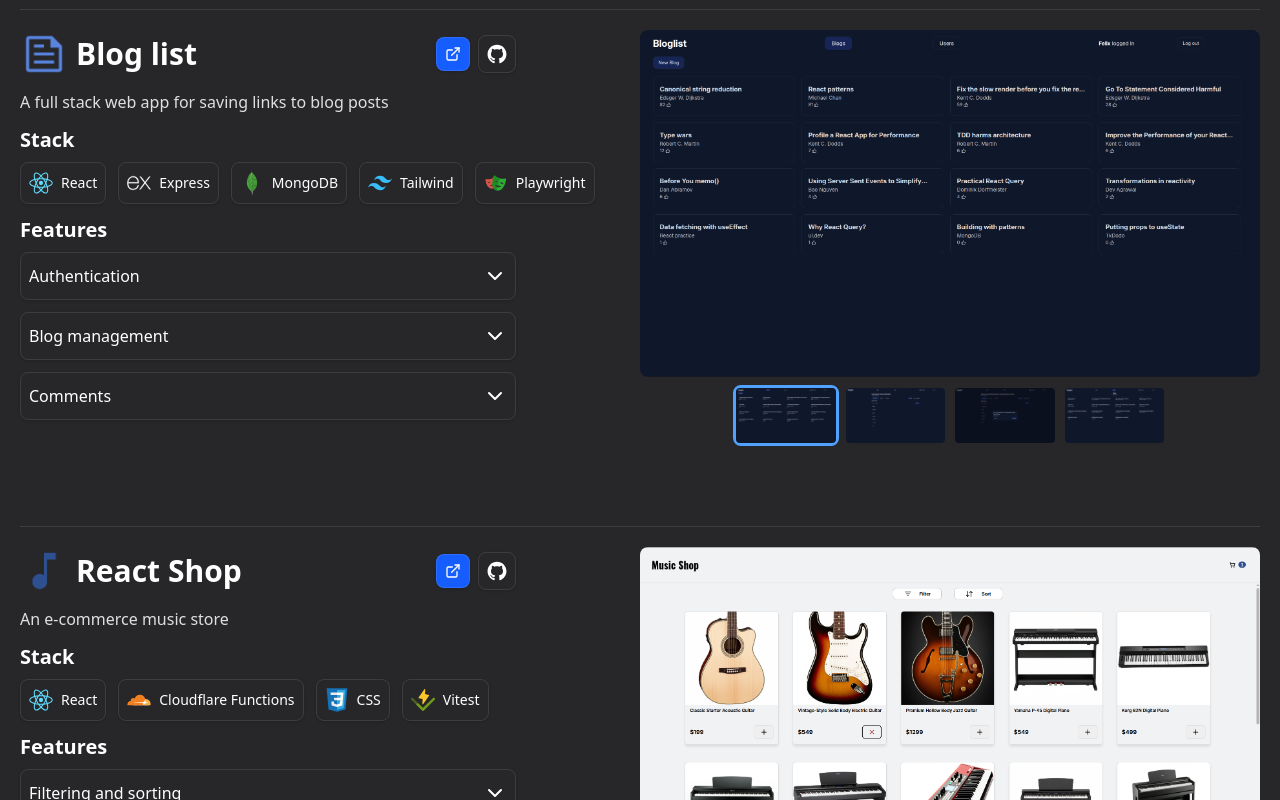
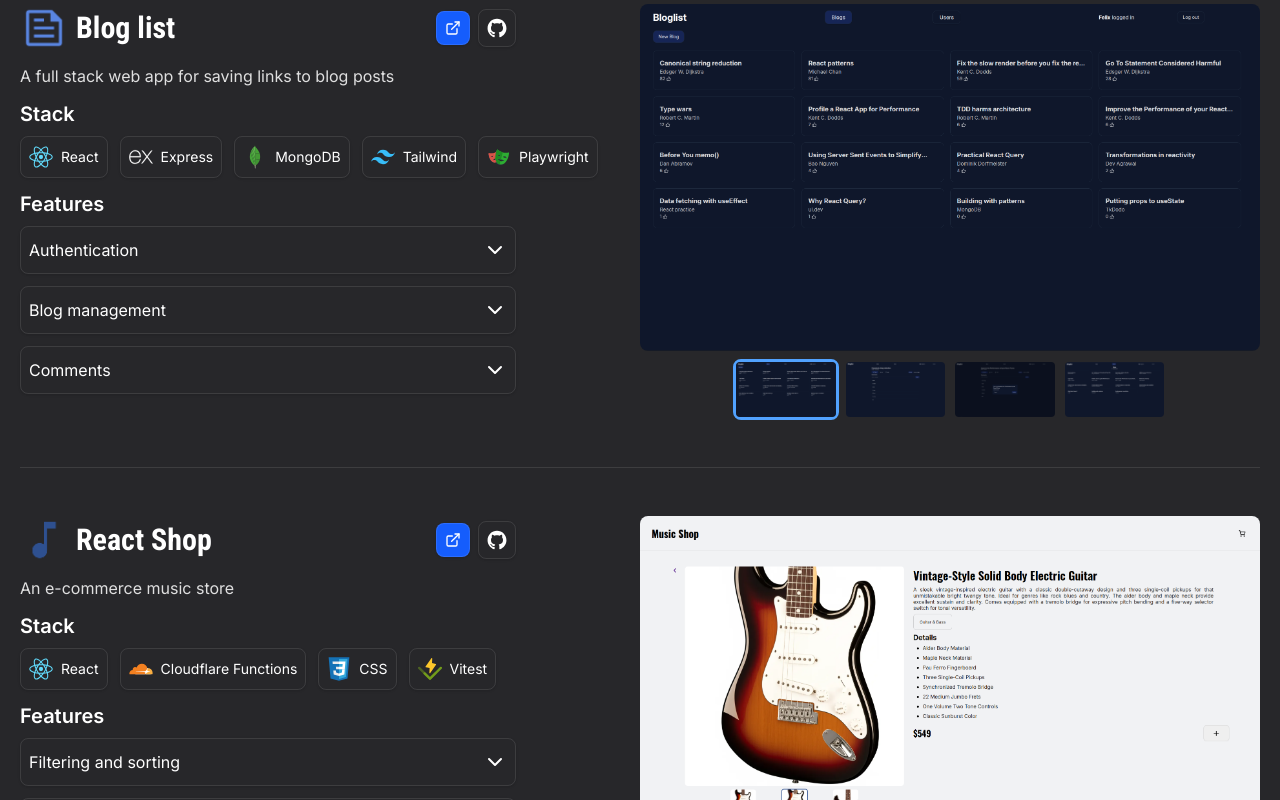
Before and after one commit to FelixBruguera/portfolio, a React (Vite) app: page / in a window 1280 px wide. Shown: the part 1680-2480 px from the top of the page. Built offline with nearby package versions, Linux system fonts and the light colour scheme.

Commit message:
add a favicon, fonts and missing keys

```diff
--- a/index.html
+++ b/index.html
@@ -2,7 +2,7 @@
 <html lang="en">
   <head>
     <meta charset="UTF-8" />
-    <link rel="icon" type="image/svg+xml" href="/vite.svg" />
+    <link rel="icon" type="image/svg+xml" href="/favicon.png" />
     <meta name="viewport" content="width=device-width, initial-scale=1.0" />
     <title>Felix Bruguera</title>
   </head>
--- a/src/App.jsx
+++ b/src/App.jsx
@@ -1,5 +1,6 @@
 import Project from './components/Project'
 import Section from './components/Section'
+import Separator from './components/Separator'
 import projects from "./lib/projects.json"
 
 function App() {
@@ -15,9 +16,10 @@ function App() {
         <h1 className='text-4xl text-center font-bold mb-10'>My Projects</h1>
         <ul className='flex flex-wrap'>
           {projects.map(project =>
-            <li className={`${project.width === "half" ? "w-1/2" : "mx-auto"}`}>
+            <li key={project.name} className={`${project.width === "half" ? "w-1/2" : "mx-auto"}`}>
               <Section height='h-dvh/2' width={project.width === "half" && 'w-7/10'}>
                 <Project data={project} width={project.width}/>
+                <Separator />
               </Section>
             </li>
           )}
--- a/src/components/ImageCarousel.jsx
+++ b/src/components/ImageCarousel.jsx
@@ -100,7 +100,7 @@ const ImageCarousel = ({ images, alt }) => {
         <ul className="flex items-start justify-start p-0 w-fit max-w-7/10 mt-2 mx-auto gap-1">
           {images.map((image, index) => {
             return (
-              <SmallImage image={image} index={index} isSelected={selectedImage === index} setSelectedImage={setSelectedImage}/>
+              <SmallImage key={index} image={image} index={index} isSelected={selectedImage === index} setSelectedImage={setSelectedImage}/>
             );
           })}
         </ul>
--- a/src/components/Project.jsx
+++ b/src/components/Project.jsx
@@ -6,7 +6,7 @@ import ImageCarousel from "./ImageCarousel"
 
 const Project = ({ data, width = "full" }) => {
     return (
-        <div className={`${width !== "full" && "mx-auto flex-col gap-5"} w-full flex justify-between items-start pb-20 border-t border-t-white/10 pt-5`}>
+        <div className={`${width !== "full" && "mx-auto flex-col gap-5"} w-full flex justify-between items-start`}>
             <div className={`w-full flex flex-col gap-3`}>
                 <div className={`flex items-center gap-2 ${width === "full" ? "w-8/10" : "w-full"}`}>
                     <img src={data.icon} className="size-12"/>
@@ -20,14 +20,14 @@ const Project = ({ data, width = "full" }) => {
                 <div className="flex flex-col gap-2 items-start">
                     <h3 className="text-xl font-semibold">Stack</h3>
                     <ul className="flex flex-wrap gap-3">
-                        {data.stack.map(item => <StackItem name={item} />)}
+                        {data.stack.map(item => <StackItem key={item} name={item} />)}
                     </ul>
                 </div>
                 {width === "full" &&
                 <div className="flex flex-col gap-2 items-start">
                     <h3 className="text-xl font-semibold">Features</h3>
                     <ul className="flex flex-col gap-3 w-8/10">
-                        {data.features.map(feature => <Collapsible title={feature.title} content={feature.content} />)}
+                        {data.features.map(feature => <Collapsible key={feature.title} title={feature.title} content={feature.content} />)}
                     </ul>
                 </div>
                 }
--- /dev/null
+++ b/src/components/Separator.jsx
@@ -0,0 +1,5 @@
+const Separator = () => {
+    return <span className="block w-full h-10 border-b border-b-white/10 mt-2 mb-12"></span>
+}
+
+export default Separator
--- a/src/index.css
+++ b/src/index.css
@@ -1,7 +1,12 @@
+@import url('https://fonts.googleapis.com/css2?family=Inter:ital,opsz,wght@0,14..32,100..900;1,14..32,100..900&family=Roboto+Condensed:ital,wght@0,100..900;1,100..900&display=swap');
 @import "tailwindcss";
 
 :root {
     font-size: 16px;
+    font-family: "Inter";
+}
+h1 {
+    font-family: "Roboto Condensed";
 }
 .height-transition {
     interpolate-size: allow-keywords;
@@ -14,5 +19,4 @@
 @keyframes fade-in {
     0% {opacity: 0;}
     90% {opacity: 1;}
-
 }
--- a/src/lib/projects.json
+++ b/src/lib/projects.json
@@ -120,8 +120,8 @@
         ],
         "icon": "/react-shop/icon.png",
         "screenshots": [
+            "/react-shop/product.png",
             "/react-shop/products.png",
-            "/react-shop/product.png",
             "/react-shop/product image.png",
             "/react-shop/cart.png",
             "/react-shop/checkout.png"
```
Also changed, not shown: public/favicon.png (added), 1 other file (tests, documents, lock files or other folders).
